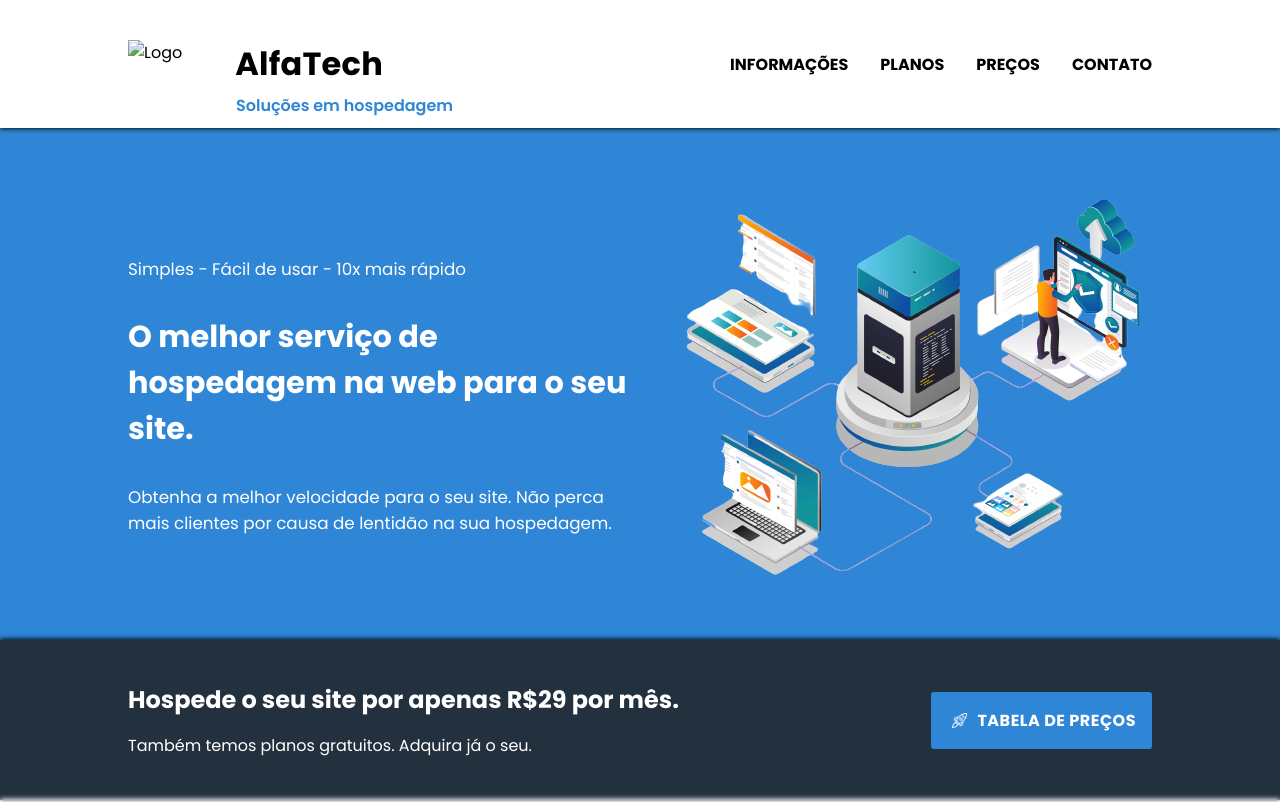
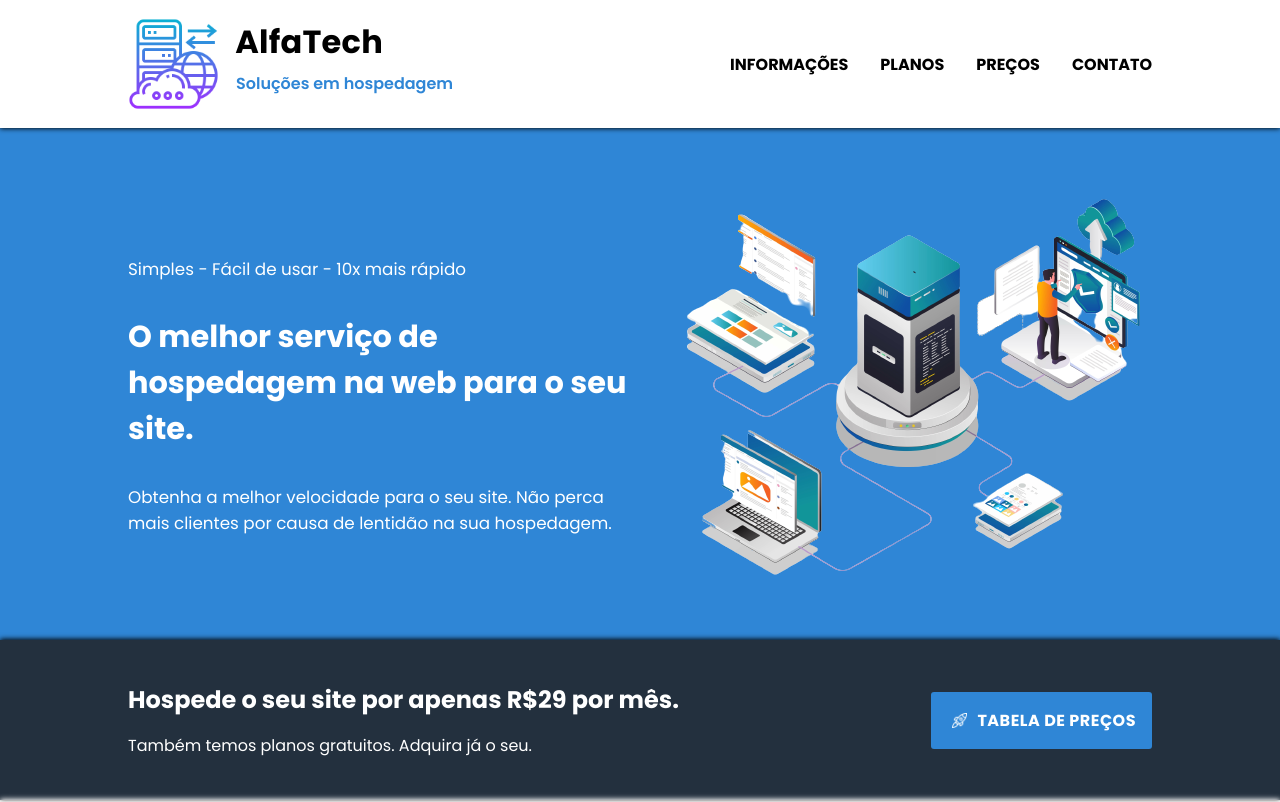
Before and after one commit to iagoassisdev/alfatech, a plain HTML site: page index.html in a window 1280 px wide. Shown: the top 802 px of the page. Drawn offline with Linux system fonts and the light colour scheme; files whose address does not match are found by name.

Commit message:
Update index.html

```diff
--- a/index.html
+++ b/index.html
@@ -15,7 +15,7 @@
     <header>
         <div class="content-topo limitar-secao">
             <div class="titulo-logo">
-                <img src="img/logo-icone.png" alt="Logo" class="imagem-logo">
+                <img src="logo-icone.png" alt="Logo" class="imagem-logo">
                 <h1>AlfaTech</h1>
                 <p>Soluções em hospedagem</p>
             </div>
```
